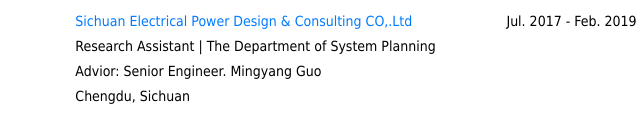
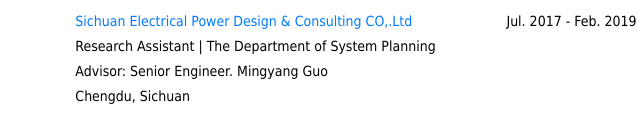
Before and after one commit to kona3266/kona3266.github.io, a plain HTML site: page index.html in a window 1280 px wide. Shown: the part 907-1043 px from the top of the page, 418-1058 px from the left. Drawn offline with nearby package versions, Linux system fonts and the light colour scheme.

Commit message:
spell error fixed

```diff
--- a/index.html
+++ b/index.html
@@ -296,7 +296,7 @@
                             </div>
                             <div class="info">
                                 <div>Research Assistant | The Department of System Planning</div>
-                                <div>Advior: Senior Engineer. Mingyang Guo</div>
+                                <div>Advisor: Senior Engineer. Mingyang Guo</div>
                                 <div class="location">Chengdu, Sichuan</div>
                             </div>
                         </div>
```
